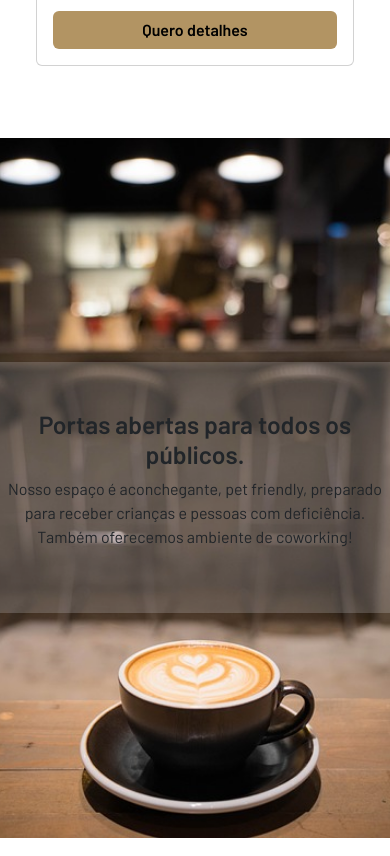
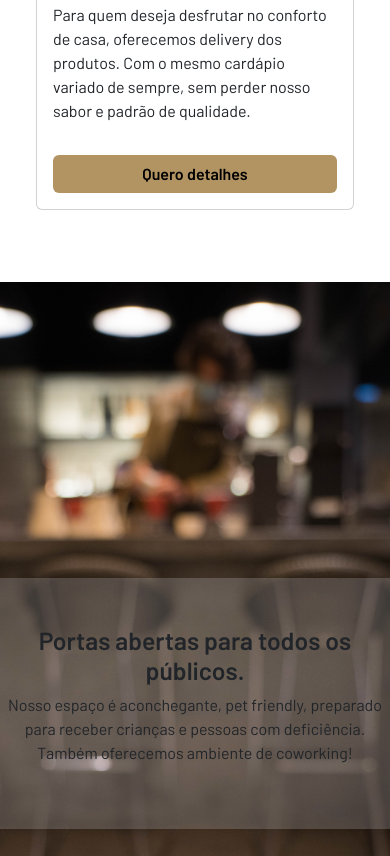
Before and after one commit to brenopereira18/Serenatto-cafe, a plain HTML site: page index.html in a window 390 px wide. Shown: the part 2208-3064 px from the top of the page. Drawn offline with nearby package versions, Linux system fonts and the light colour scheme; files whose address does not match are found by name.

Commit message:
tentativa de melhorar a resolução dos banner

```diff
--- a/estilos.css
+++ b/estilos.css
@@ -79,11 +79,11 @@ input[type="checkbox"]:focus {
 @media (max-width: 767px) {
   .banners-1 {
     background-image: url(./assets/coffee-5495609_640.jpg);
-    height: 700px;
+
   }
 
   .banners-2 {
-    background-image: url(./assets/coffee-5037800_640.jpg);
-    height: 700px;
+    background-image: url(./assets/coffee-5037800.jpg);
+
   }
 }
```
Also changed, not shown: assets/coffee-5037800.jpg (added), assets/coffee-5037800_640.jpg (deleted).
